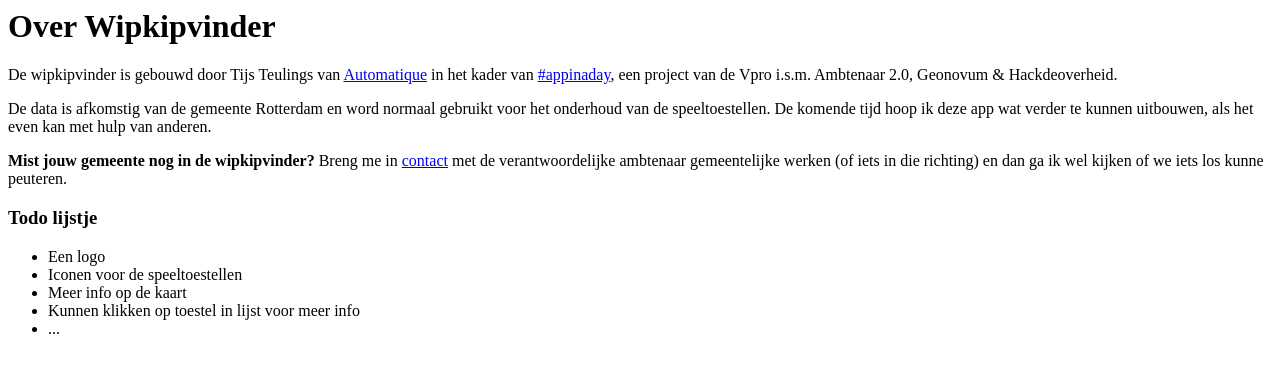
After one commit to tijs/Wipkipvinder, a Python web app: template templates/about.html in a window 1280 px wide. The commit adds this page. Shown: the top 373 px of the page. Run offline with Jinja, Linux system fonts and the light colour scheme; the template is opened without the code that fills it, so the values that code supplies are empty.

Commit message:
added some explanation and small beauty fixes

```diff
--- /dev/null
+++ b/templates/about.html
@@ -0,0 +1,16 @@
+<div data-role="page" data-theme="b" class="page-about">
+	<div data-role="header"><h1>Over Wipkipvinder</h1></div>
+	<div data-role="content">
+		<p>De wipkipvinder is gebouwd door Tijs Teulings van <a href="http://automatique.nl">Automatique</a> in het kader van <a href="http://weblogs.vpro.nl/nederlandvanboven/appinaday/">#appinaday</a>, een project van de Vpro i.s.m. Ambtenaar 2.0, Geonovum &amp; Hackdeoverheid.<p>
+		<p>De data is afkomstig van de gemeente Rotterdam en word normaal gebruikt voor het onderhoud van de speeltoestellen. De komende tijd hoop ik deze app wat verder te kunnen uitbouwen, als het even kan met hulp van anderen.</p>
+		<p><strong>Mist jouw gemeente nog in de wipkipvinder?</strong> Breng me in <a href="mailto:tijs@automatique.nl">contact</a> met de verantwoordelijke ambtenaar gemeentelijke werken (of iets in die richting) en dan ga ik wel kijken of we iets los kunne peuteren.</p>
+		<h3>Todo lijstje</h3>
+		<ul>
+		    <li>Een logo</li>
+		    <li>Iconen voor de speeltoestellen</li>
+		    <li>Meer info op de kaart</li>
+		    <li>Kunnen klikken op toestel in lijst voor meer info</li>
+		    <li>...</li>
+		</ul>
+	</div>
+</div>
--- a/urls.py
+++ b/urls.py
@@ -1,9 +1,10 @@
 from django.conf.urls.defaults import *
-from views import index, themap
+from views import index, themap, about
 
 urlpatterns = patterns('',
     (r'^public/(?P<path>.*)$',
         'django.views.static.serve', {'document_root': 'public/'}),
     url(r'^/?$', index),
     url(r'^themap?$', themap),
+    url(r'^about?$', about),
 )
--- a/views.py
+++ b/views.py
@@ -7,3 +7,6 @@ def index(request):
 
 def themap(request):
   return render_to_response('themap.html', {  }, context_instance=RequestContext(request))
+
+def about(request):
+  return render_to_response('about.html', {  }, context_instance=RequestContext(request))
```
Also changed, not shown: templates/index.html (+45 -35 lines), 2 other files.
